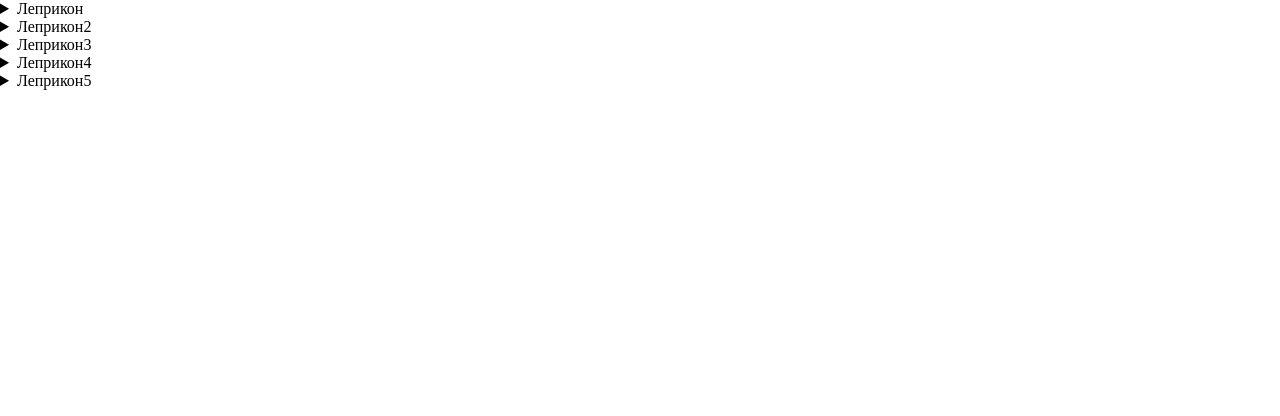
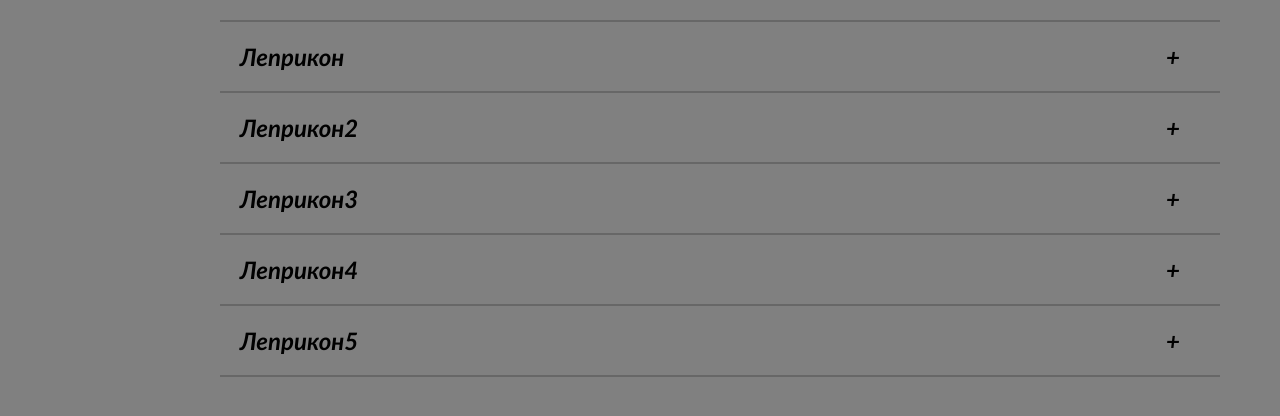
Before and after one commit to Ingslam/cssBayan, a plain HTML site: page cssBayan/index.html in a window 1280 px wide. Drawn offline with Linux system fonts and the light colour scheme.

Commit message:
feat: newstylesk (Mon, 13 Mar 2023 00:22:52 AM)

```diff
--- a/cssBayan/style.css
+++ b/cssBayan/style.css
@@ -3,3 +3,94 @@
     margin: 0;
     box-sizing: border-box;
 }
+
+body {
+    background-color: grey;
+    font-family: 'Gill Sans', 'Gill Sans MT', Calibri, 'Trebuchet MS', sans-serif;
+}
+
+
+
+summary {
+    display: inline-block;
+}
+
+summary::-webkit-details-marker {
+    display: none;
+}
+
+img {
+    padding-top: 1vh;
+    margin-left: 20vw;
+}
+
+.wrapper {
+
+    padding-top: 20px;
+    justify-content: left;
+    padding-left: 20vh;
+    margin: auto;
+}
+
+
+
+.box1 {
+    width: 1000px;
+    margin: auto;
+
+}
+
+
+.accordionTittle {
+    display: inline-block;
+    width: 100%;
+    font-size: 24px;
+    font-style: italic;
+    font-weight: bold;
+    cursor: pointer;
+    background-color: grey;
+    border-top: 2px solid rgb(0, 0, 0, 0.2);
+    border-bottom: 2px solid rgb(0, 0, 0, 0.2);
+    padding: 20px 40px 20px 20px;
+
+
+
+}
+
+.accordionTittle:hover {
+    color: rgb(223, 223, 238);
+}
+
+.accordionTittle::after {
+    content: "+";
+    transition: 0.3s all;
+    display: inline-block;
+    float: right;
+
+}
+
+.accordion1[open] .accordionTittle::after {
+    transform: rotate(45deg);
+}
+
+
+.two {
+    border-top: none;
+    padding-top: 0px;
+}
+
+.three {
+    border-top: none;
+    padding-top: 0px;
+}
+
+.four {
+    border-top: none;
+    padding-top: 0px;
+}
+
+@media only screen and (min-width: 320px) and (max-height: 568px) {
+    .box1 {
+        width: 100%;
+    }
+}
```
